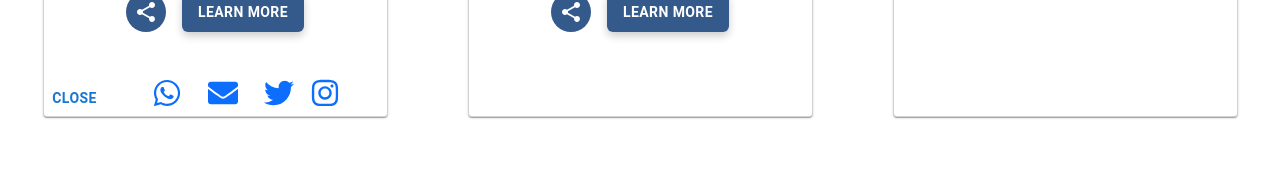
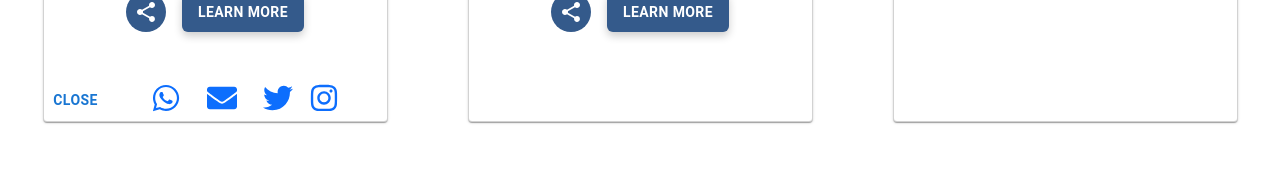
Before and after one commit to dovranmuhammet/rockscan, a React (Create React App) app: page /rocks in a window 1280 px wide. Both pictures are taken after a click on the button 146 px from the left and 896 px from the top of the page. Shown: the part 885-1056 px from the top of the page. Built offline with nearby package versions, Linux system fonts and the light colour scheme.

Commit message:
Gave space icons in rock

```diff
--- a/src/components/RockList/RockList.js
+++ b/src/components/RockList/RockList.js
@@ -189,7 +189,7 @@ const RockList = () => {
                 </Button>
                 <div
                   className='share-popup-icons'
-                  style={{ marginTop: '30px', marginLeft: '-13px' }}
+                  style={{ marginTop: '35px', marginLeft: '-15px' }}
                 >
                   <IconButton
                     className='share-icon'
@@ -211,7 +211,7 @@ const RockList = () => {
                     />
                   </IconButton>
                 </div>
-                <div lassName='share-popup-icons' style={{ marginTop: '30px' }}>
+                <div lassName='share-popup-icons' style={{ marginTop: '35px' }}>
                   <IconButton
                     className='share-icon'
                     onClick={() => shareWithTwitter(rock)}
```
